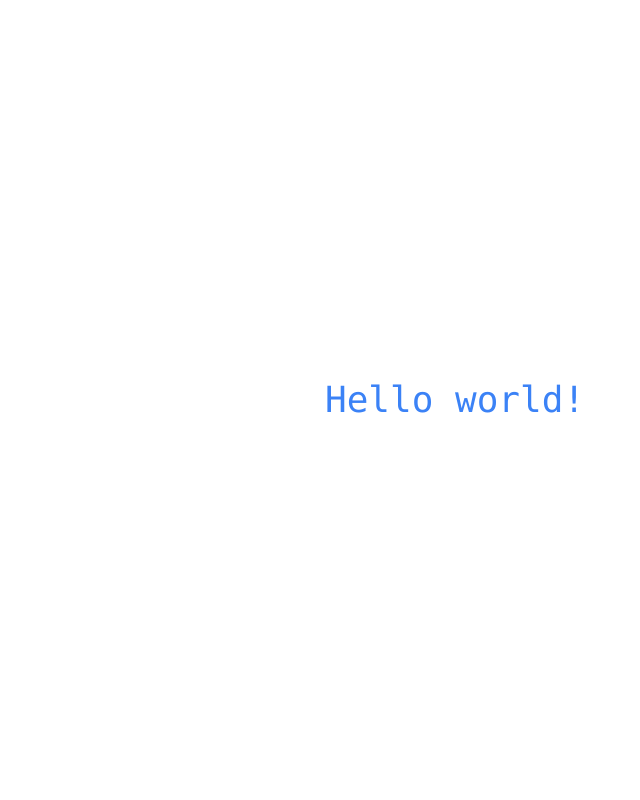
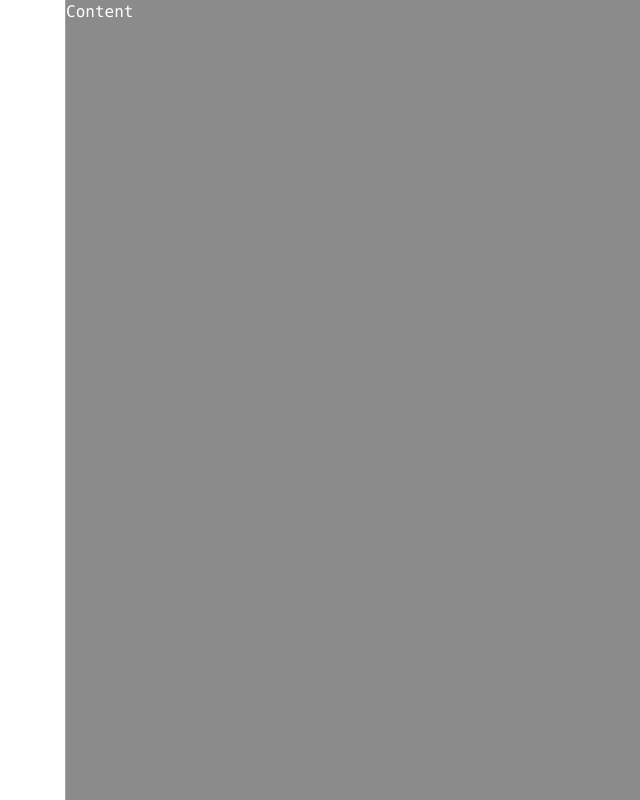
Before and after one commit to ahmetcangurel/electronjs-markdown-note, a React (Vite) app: page / in a window 1280 px wide. Shown: the whole page, without its empty margins (185-825 px from the left). Built offline with nearby package versions, Linux system fonts and the light colour scheme.

Commit message:
created app layout, sidebar and content layout

```diff
--- a/src/renderer/src/App.tsx
+++ b/src/renderer/src/App.tsx
@@ -1,8 +1,11 @@
+import { Content, RootLayout, Sidebar } from '@/components'
+
 function App(): JSX.Element {
   return (
-    <div className="flex items-center justify-center h-full">
-      <p className="text-4xl text-blue-500 ">Hello world!</p>
-    </div>
+    <RootLayout className="">
+      <Sidebar className="p-2">Siderbar</Sidebar>
+      <Content className="border-l bg-zinc-900/50 border-l-white/20">Content</Content>
+    </RootLayout>
   )
 }
 
--- /dev/null
+++ b/src/renderer/src/components/AppLayout.tsx
@@ -0,0 +1,33 @@
+import React, { ComponentProps, forwardRef } from 'react'
+import { twMerge } from 'tailwind-merge'
+
+export const RootLayout = ({ className, children, ...props }: ComponentProps<'main'>) => {
+  return (
+    <main {...props} className={twMerge('flex flex-row h-screen', className)}>
+      {children}
+    </main>
+  )
+}
+
+export const Sidebar = ({ className, children, ...props }: ComponentProps<'aside'>) => {
+  return (
+    <aside
+      className={twMerge('w-[250px] mt-10 h-[100vh + 10px] overflow-auto', className)}
+      {...props}
+    >
+      {children}
+    </aside>
+  )
+}
+
+export const Content = forwardRef<HTMLDivElement, ComponentProps<'div'>>(
+  ({ children, className, ...props }, ref) => {
+    return (
+      <div ref={ref} {...props} className={twMerge('flex flex-1 overflow-auto', className)}>
+        {children}
+      </div>
+    )
+  }
+)
+
+Content.displayName = 'Content'
--- a/src/renderer/src/components/index.ts
+++ b/src/renderer/src/components/index.ts
@@ -0,0 +1 @@
+export * from './AppLayout'
```
Also changed, not shown: src/main/index.ts (+10 -0 lines).
